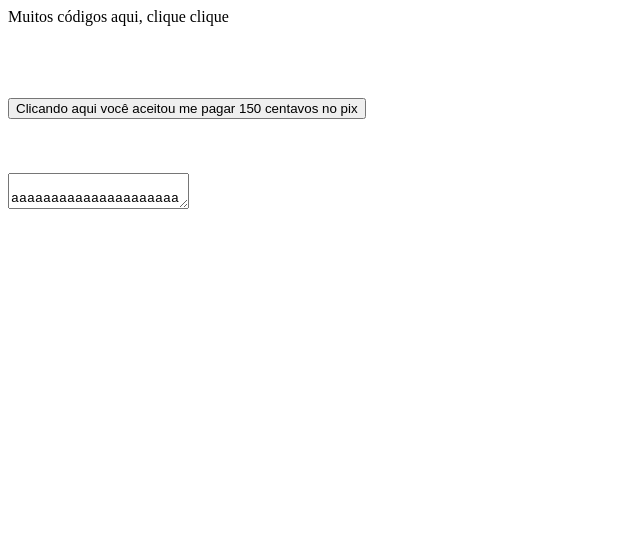
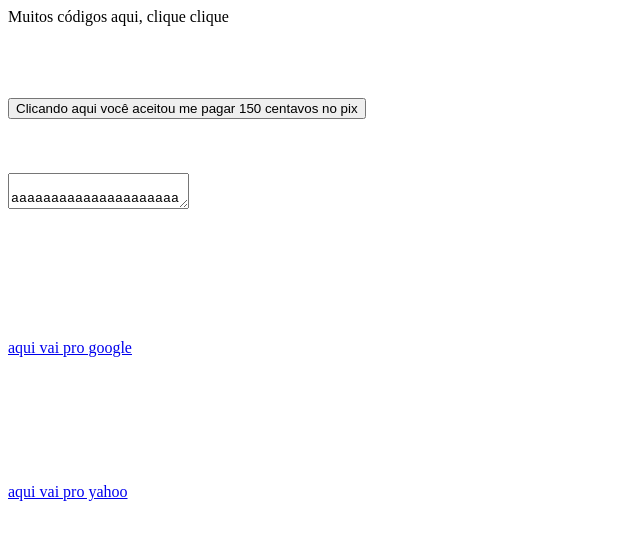
Before and after one commit to lucasmatb/mapa-calor, a plain HTML site: page index.html in a window 1280 px wide. Shown: the whole page, without its empty margins (0-640 px from the left). Drawn offline with Linux system fonts and the light colour scheme.

Commit message:
Update index.html

```diff
--- a/index.html
+++ b/index.html
@@ -35,5 +35,23 @@
       aaaaaaaaaaaaaaaaaaaaaaaaaaaaaaaaaaaaaaaaaaaaaaaaaaa
       Bbbbbbbbbbbbbbbbbbbbbbbbbbbbbbbbbbbbb
     </textarea>
+    <br>
+    <br>
+    <br>
+    <br>
+    <br>
+    <br>
+    <br>
+    <br>
+    <a href="https://www.google.com.br/?hl=pt-BR">aqui vai pro google</a>
+    <br>
+    <br>
+    <br>
+    <br>
+    <br>
+    <br>
+    <br>
+    <br>
+    <a href="https://br.search.yahoo.com/?fr2=p:fprd,mkt:br">aqui vai pro yahoo</a>
   </body>
 </html>
```
